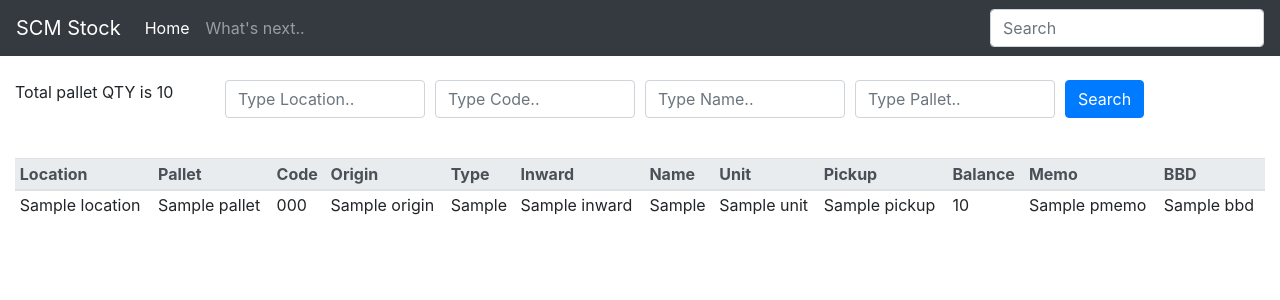
After one commit to parksiwan/sf_django_project, a Django app: template inventory/templates/inventory/stock.html in a window 1280 px wide. The commit adds this page. Shown: the top 300 px of the page. Run offline with Django 3.2, Linux system fonts and the light colour scheme; the template is opened without the code that fills it: most values are stand-ins (such as "Sample title", 1, 10 or a date in 2020); some libraries are stand-ins or nearby versions.

Commit message:
add origin jpn name search func

```diff
--- a/inventory/admin.py
+++ b/inventory/admin.py
@@ -9,7 +9,7 @@ from django_admin_listfilter_dropdown.filters import (DropdownFilter)
 @admin.register(Stock)
 #class ViewAdmin(admin.ModelAdmin):
 class ViewAdmin(ImportExportModelAdmin):
-    list_display = ['update_date', 'product_type', 'sf_code', 'inward', 'product_name', 'new_balance', 'unit', 'bbd', 'location']
+    list_display = ['update_date', 'product_type', 'sf_code', 'origin', 'inward', 'product_name', 'new_balance', 'unit', 'bbd', 'location']
     search_fields = ['sf_code', 'product_name', 'update_date', 'location']
     filter_horizontal = ()
     list_filter = ['update_date', ('product_type', DropdownFilter), ('sf_code', DropdownFilter), ('product_name', DropdownFilter), ('unit', DropdownFilter), ('location', DropdownFilter)]
--- a/inventory/models.py
+++ b/inventory/models.py
@@ -48,6 +48,8 @@ class Stock(models.Model):
     bbd = models.DateField(null=True)
     # Storage location
     location = models.CharField(max_length=20, null=True)
+    origin = models.CharField(max_length=10, null=True)
+    product_name_jp = models.CharField(max_length=300, null=True)
     #bbd = models.DateField(null=True, blank=True)
     #class Meta:
     #    abstract = True
--- a/inventory/templates/inventory/base.html
+++ b/inventory/templates/inventory/base.html
@@ -7,7 +7,7 @@
     <link rel="stylesheet" href="{% static '/css/bootstrap.min.css' %}">
 <body>
     <nav class="navbar navbar-expand navbar-dark bg-dark">
-        <a class="navbar-brand" href="#">Always expand</a>
+        <a class="navbar-brand" href="{% url 'home' %}">SCM Stock</a>
         <button class="navbar-toggler" type="button" data-toggle="collapse" data-target="#navbarsExample02" aria-controls="navbarsExample02" aria-expanded="false" aria-label="Toggle navigation">
           <span class="navbar-toggler-icon"></span>
         </button>
@@ -15,19 +15,19 @@
         <div class="collapse navbar-collapse" id="navbarsExample02">
           <ul class="navbar-nav mr-auto">
             <li class="nav-item active">
-              <a class="nav-link" href="#">Home <span class="sr-only">(current)</span></a>
+              <a class="nav-link" href="{% url 'home' %}">Home <span class="sr-only">(current)</span></a>
             </li>
             <li class="nav-item">
-              <a class="nav-link" href="#">Link</a>
+              <a class="nav-link" href="#">What's next..</a>
             </li>
           </ul>
           <form class="form-inline my-2 my-md-0">
-            <input class="form-control" type="text" placeholder="Search">
+            <input id="search_keyword" onkeyup="search_stock()" class="form-control" type="text" placeholder="Search">
           </form>
         </div>
       </nav>
 
-      <div class="container">
+      <div class="container-fluid">
           {% block body %}
 
           {% endblock %}
--- /dev/null
+++ b/inventory/templates/inventory/stock.html
@@ -0,0 +1,89 @@
+{% extends 'inventory/base.html' %}
+
+{%  block body %}
+<br>
+<form action="{% url 'stock' %}">
+    <div class="form-row">
+      <div class="col-lg-2 mb-4">
+        <label for="validationDefault01">Total pallet QTY is {{ pallet_qty }}</label>
+      </div>
+      <div class="col-lg-2 mb-4">
+        <input type="text" class="form-control" id="validationDefault01" placeholder="Type Location.." value="" name="location" >
+      </div>
+      <div class="col-lg-2 mb-4">
+        <input type="text" class="form-control" id="validationDefault02" placeholder="Type Code.." value="" name="code">
+      </div>
+      <div class="col-lg-2 mb-4">
+        <input type="text" class="form-control" id="validationDefault02" placeholder="Type Name.." value="" name="product_name" >
+      </div>
+      <div class="col-lg-2 mb-4">
+        <input type="text" class="form-control" id="validationDefault02" placeholder="Type Pallet.." value="" name="pallet" >
+      </div>
+      <div class="col-lg-2 mb-4">
+        <button class="btn btn-primary" type="submit">Search</button>
+      </div>
+    </div>
+  </form>
+
+<table id="stock_table" class="table table-hover table-sm">
+    <thead class="thead-light">
+        <tr>
+            <th>Location</th>
+            <th>Pallet</th>
+            <th>Code</th>
+            <th>Origin</th>
+            <th>Type</th>
+            <th>Inward</th>
+            <th>Name</th>
+            <th>Unit</th>
+            <th>Pickup</th>
+            <th>Balance</th>
+            <th>Memo</th>
+            <th>BBD</th>
+        </tr>
+    </thead>
+    <tbody>
+
+        {% for i in df_result.itertuples %}
+        <tr>
+            <td>{{ i.location }}</td>
+            <td>{{ i.pallet }}</td>
+            <td>{{ i.code }}</td>
+            <td>{{ i.origin }}</td>
+            <td>{{ i.product_type }}</td>
+            <td>{{ i.Inward}}</td>
+            <td>{{ i.ITEM1 }}</td>
+            <td>{{ i.unit }}</td>
+            <td>{{ i.pickup }}</td>
+            <td>{{ i.NewBalance }}</td>
+            <td>{{ i.pmemo }}</td>
+            <td>{{ i.bbd }}</td>
+        </tr>
+        {% endfor %}
+
+    </tbody>
+</table>
+
+<script>
+  function search_stock() {
+    var input, filter, table, tr, td, i, txtValue;
+    input = document.getElementById("search_keyword");
+    filter = input.value.toUpperCase();
+    table = document.getElementById("stock_table");
+    tr = table.getElementsByTagName("tr");
+    for (i = 0; i < tr.length; i++) {
+      td = tr[i].getElementsByTagName("td")[6];
+
+      if (td) {
+        txtValue = td.textContent || td.innerText;
+        if (txtValue.toUpperCase().indexOf(filter) > -1) {
+          tr[i].style.display = "";
+        } else {
+          tr[i].style.display = "none";
+        }
+      }
+    }
+  }
+  </script>
+
+{% endblock %}
--- a/sf_django/urls.py
+++ b/sf_django/urls.py
@@ -19,6 +19,7 @@ import inventory.views
 
 urlpatterns = [
     path('', inventory.views.home, name='home'),
+    path('stock/', inventory.views.stock, name='stock'),
     path('admin/', admin.site.urls),
     #path('todo/', include('todo.urls', namespace="todo")),
     #path('account/', admin.site.urls),
```
Also changed, not shown: inventory/templates/inventory/home.html (+23 -37 lines), inventory/views.py (+32 -17 lines), templates/base.html (deleted, +0 -10 lines), inventory/migrations/0003_auto_20200301_0030.py (added), inventory/migrations/0004_auto_20200301_0042.py (added).
